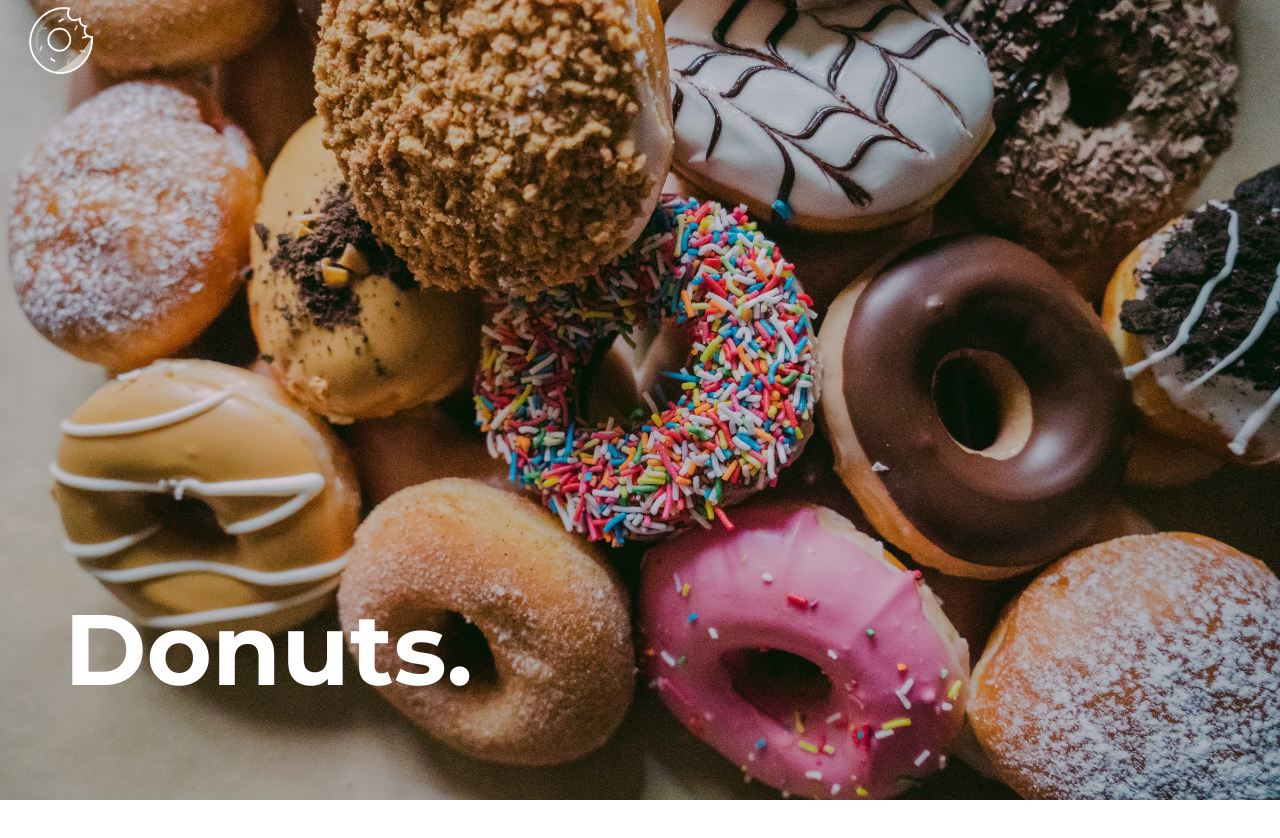
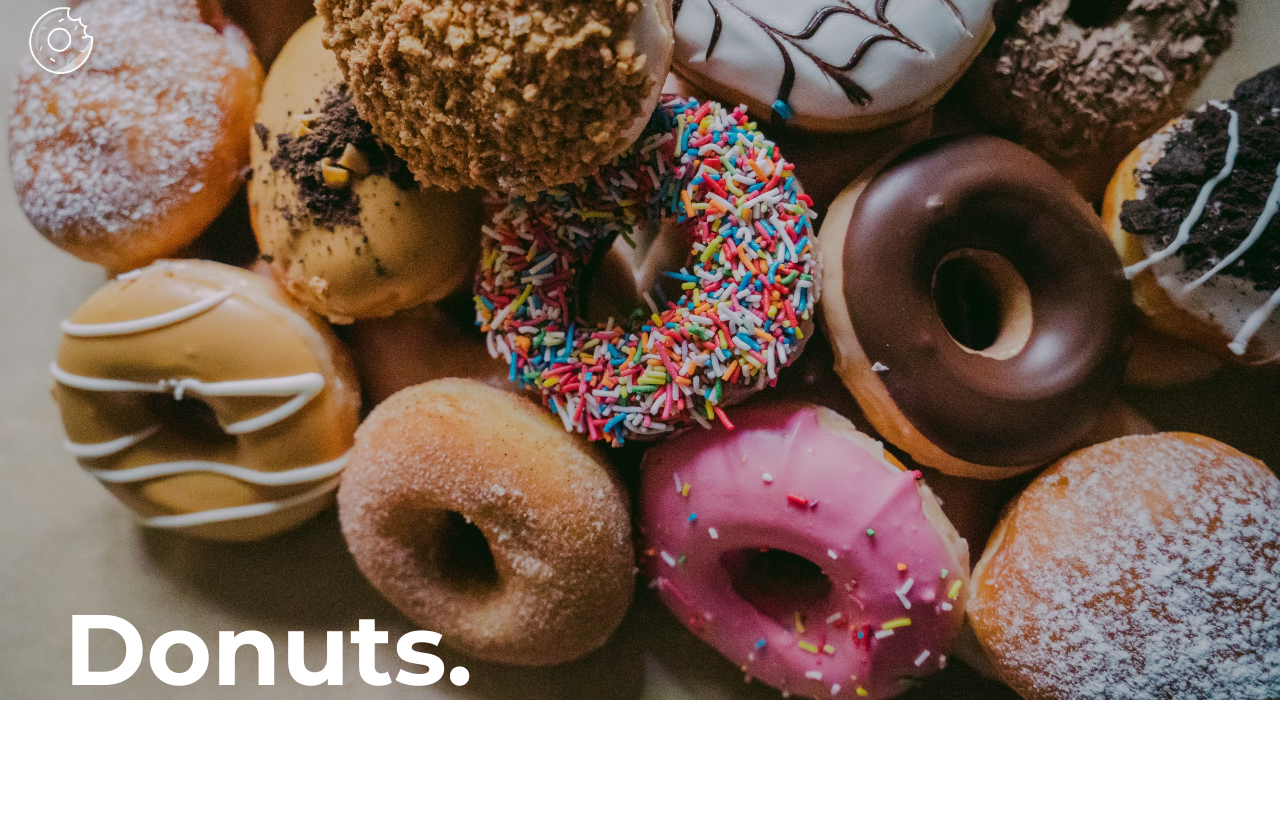
Before and after one commit to lt27037/donuts, a React (Create React App) app: page / in a window 1280 px wide. Shown: the top 838 px of the page. Built offline with nearby package versions, Linux system fonts and the light colour scheme.

Commit message:
add gsam and animate first section

```diff
--- a/package.json
+++ b/package.json
@@ -7,6 +7,7 @@
     "@testing-library/jest-dom": "^5.11.9",
     "@testing-library/react": "^11.2.5",
     "@testing-library/user-event": "^12.7.2",
+    "gsap": "^3.6.0",
     "node-sass": "^5.0.0",
     "react": "^17.0.1",
     "react-dom": "^17.0.1",
--- a/src/components/sections/Mainsection.js
+++ b/src/components/sections/Mainsection.js
@@ -1,10 +1,24 @@
-import React from 'react';
+import React, { useRef, useEffect } from 'react';
+import gsap from 'gsap';
+import ScrollTrigger from "gsap/ScrollTrigger";
 
 import Donuts from '../../images/donuts-main-baner.jpg';
 
 import '../../styles/Mainsection.scss';
 
 const Mainsection = () => {
+   gsap.registerPlugin(ScrollTrigger);
+
+   const donutsBg = useRef(null);
+
+   useEffect(
+      () => {
+         const tl = gsap.timeline({ScrollTrigger: {trigger: '.mainSection', scrub: true, start: 'top top', end: 'bottom top' }});
+         tl.to(donutsBg.current, {y: '-=100'})
+      },
+      []
+   )
+
    return (
       <section className="mainSection">
          <h1 className="mainSection__title">Donuts.</h1>
@@ -12,6 +26,7 @@ const Mainsection = () => {
          src={Donuts}
          alt="Obrazek w tle przedstawiający donuty"
          className="mainSection__background"
+         ref={donutsBg}
          />
       </section>
    );
```
Also changed, not shown: 1 other file (tests, documents, lock files or other folders).
